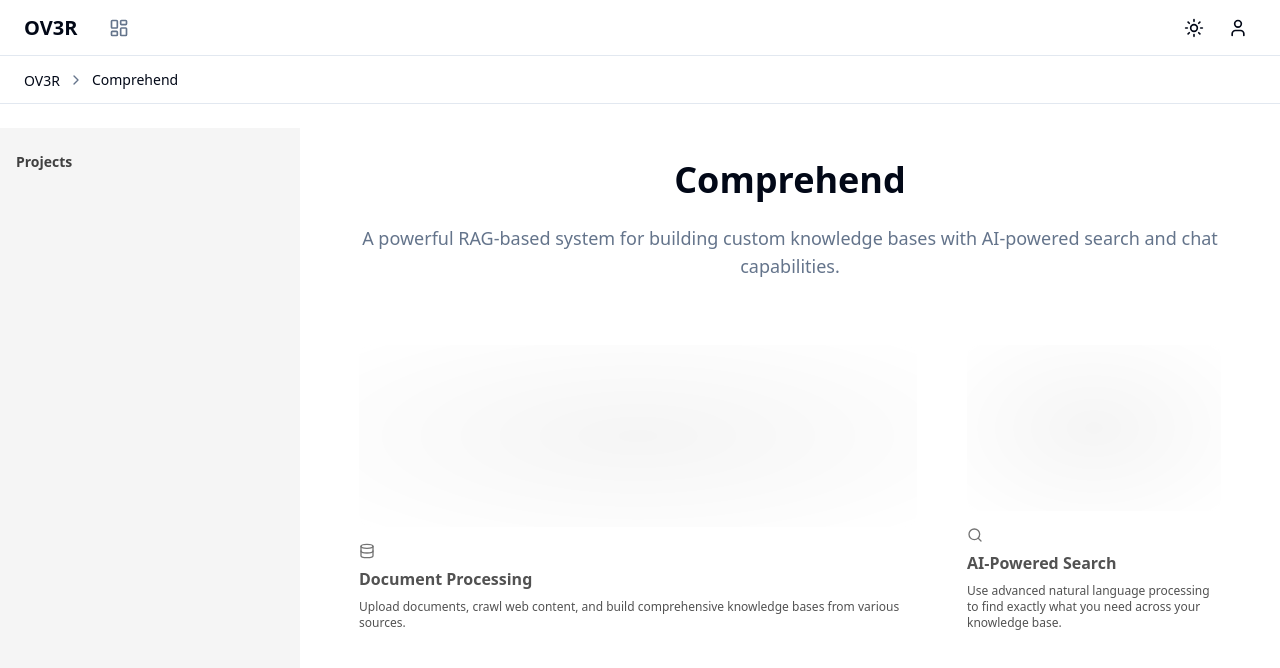
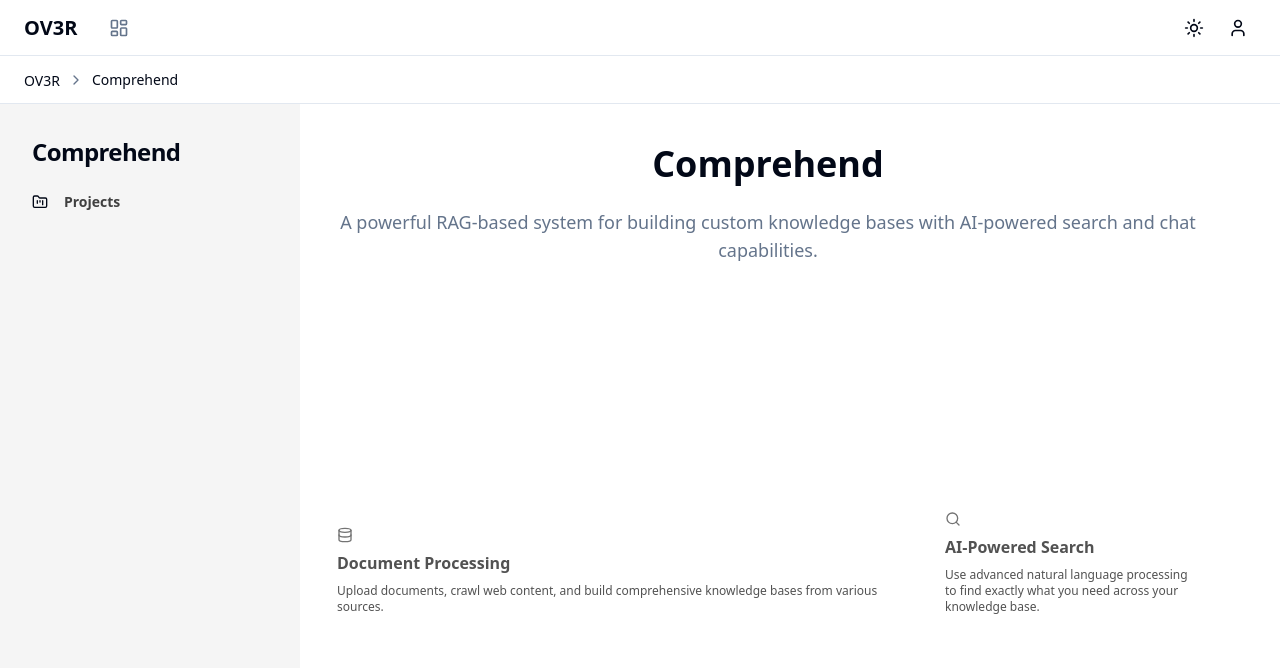
Before and after one commit to kaisewhite/ov3r-web, a Next.js app: page /comprehend in a window 1280 px wide. Shown: the top 668 px of the page. Built offline with nearby package versions, Linux system fonts and the light colour scheme.

Commit message:
fixed side menu

```diff
--- a/app/(app)/comprehend/layout.tsx
+++ b/app/(app)/comprehend/layout.tsx
@@ -1,25 +1,16 @@
 "use client";
 
 import React from "react";
-import { usePathname } from "next/navigation";
-import { cn } from "@/lib/utils";
+
 
 export default function ComprehendLayout({
   children,
 }: {
   children: React.ReactNode;
 }) {
-  const pathname = usePathname();
-  const isMainComprehendPage = pathname === "/comprehend";
-
   return (
-    <div className={cn(
-      "flex min-h-[calc(100vh-8rem)]",
-      isMainComprehendPage && "-mx-8" // Remove container padding
-    )}>
-      <main className="flex-1">
-        {children}
-      </main>
+    <div className="h-full">
+      {children}
     </div>
   );
 }
--- a/app/(app)/comprehend/page.tsx
+++ b/app/(app)/comprehend/page.tsx
@@ -1,12 +1,12 @@
 "use client";
 
 import { BentoGrid, BentoGridItem } from "@/components/ui/bento-grid";
-import { Brain, Search, MessageSquare, Database } from "lucide-react";
+import { Brain, Search, MessageSquare, Database, FolderKanban } from "lucide-react";
 import { Sidebar, SidebarBody, SidebarLink } from "@/components/ui/sidebar";
-import { IconLayoutDashboard } from "@tabler/icons-react";
+
 
 const Skeleton = () => (
-  <div className="flex flex-1 w-full h-full min-h-[6rem] rounded-xl dark:bg-dot-white/[0.2] bg-dot-black/[0.2] [mask-image:radial-gradient(ellipse_at_center,white,transparent)] border border-transparent dark:border-white/[0.2] bg-neutral-100 dark:bg-black"></div>
+  <div className="flex flex-1 w-full h-full min-h-[6rem] rounded-xl [mask-image:radial-gradient(ellipse_at_center,white,transparent)] border border-transparent"></div>
 );
 
 const items = [
@@ -42,20 +42,26 @@ const items = [
 
 export default function ComprehendPage() {
   return (
-    <div className="flex h-full">
+    <div className="flex h-full relative -mx-8 -mt-6">
+      <div className="fixed left-0 top-[6.5rem] h-[calc(100vh-6.5rem)] w-64 border-r border-neutral-200 dark:border-neutral-700 bg-muted/5">
         <Sidebar animate={false}>
           <SidebarBody>
+            <div className="px-4 py-4">
+              <h2 className="text-2xl font-semibold tracking-tight">Comprehend</h2>
+            </div>
             <SidebarLink
-            className="font-bold"
+              className="font-bold flex items-center px-4"
               link={{
                 label: "Projects",
-              href: "/comprehend/projects"
+                href: "/comprehend/projects",
+                icon: <FolderKanban className="h-4 w-4 mr-2" />
               }}
             />
           </SidebarBody>
         </Sidebar>
+      </div>
 
-      <div className="flex-1 p-8 overflow-auto">
+      <div className="flex-1 p-10 overflow-auto ml-64">
         <div className="max-w-4xl mx-auto">
           <div className="text-center mb-12">
             <h1 className="text-4xl font-semibold mb-6">
```
Lines whose indentation alone changed are shown as unchanged.
